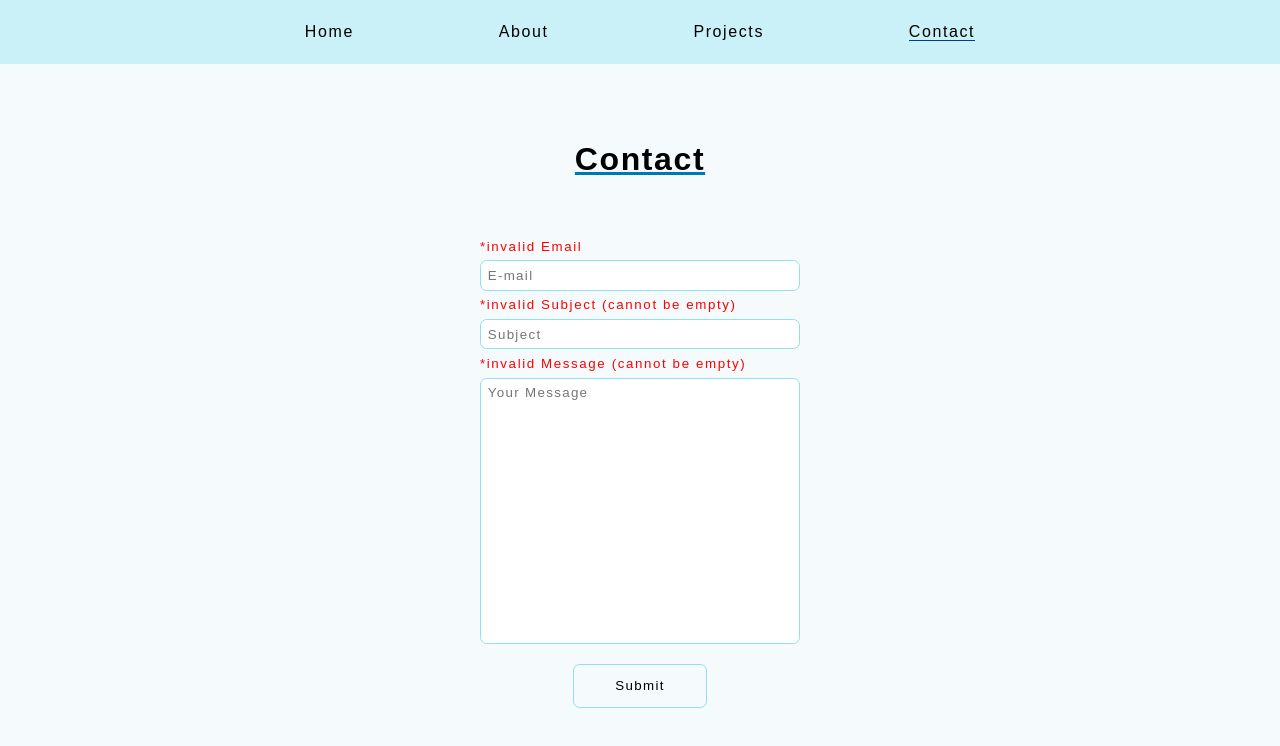
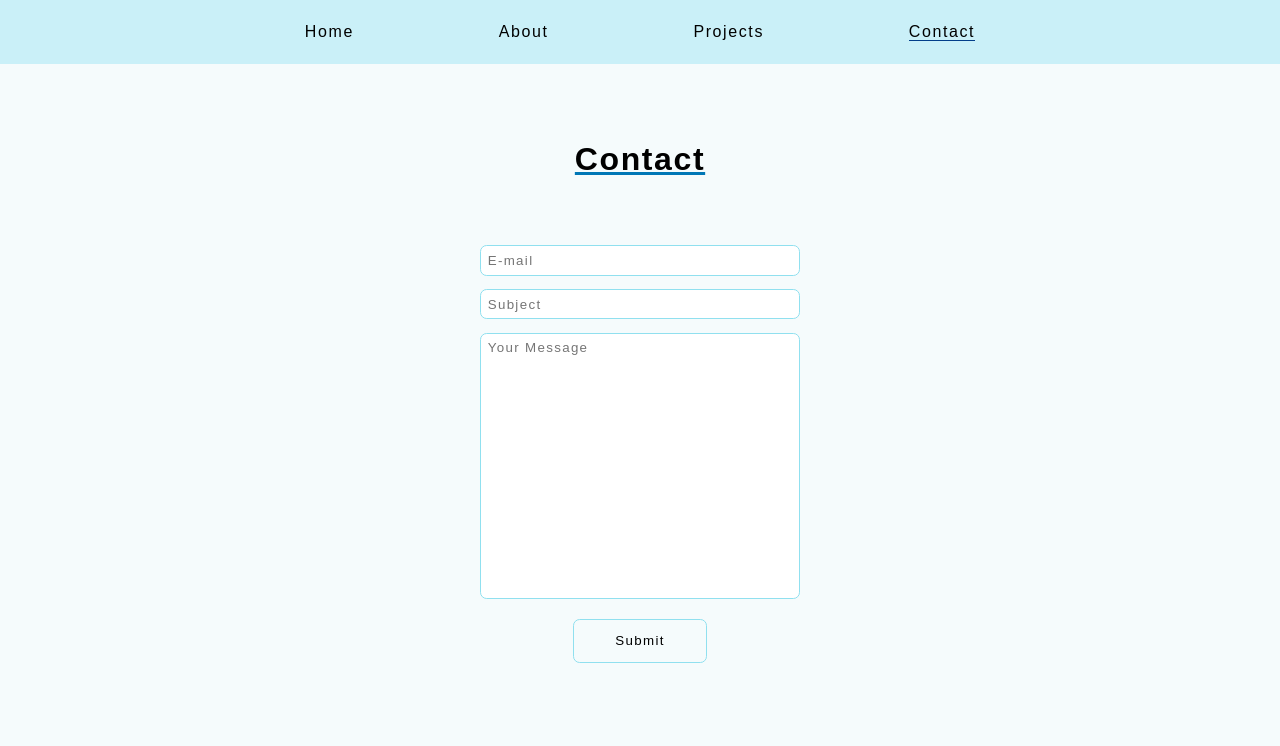
Before and after one commit to YonathanCahyadi/portfolio-website-next, a Next.js app: page /contact in a window 1280 px wide. Shown: the top 746 px of the page. Built offline with nearby package versions, Linux system fonts and the light colour scheme; a web font is replaced by a local one.

Commit message:
Updated Resume

```diff
--- a/pages/contact.tsx
+++ b/pages/contact.tsx
@@ -23,9 +23,9 @@ const Contact: React.FC = () => {
   const [subject, setSubject] = useState("");
   const [message, setMessage] = useState("");
 
-  const [validEmail, setValidEmail] = useState(false);
-  const [validSubject, setValidSubject] = useState(false);
-  const [validMessage, setValidMessage] = useState(false);
+  const [validEmail, setValidEmail] = useState(true);
+  const [validSubject, setValidSubject] = useState(true);
+  const [validMessage, setValidMessage] = useState(true);
 
   const [submitButtonDisable, setSubmitButtonDisable] = useState(false);
 
```
Also changed, not shown: 1 other file (tests, documents, lock files or other folders).
